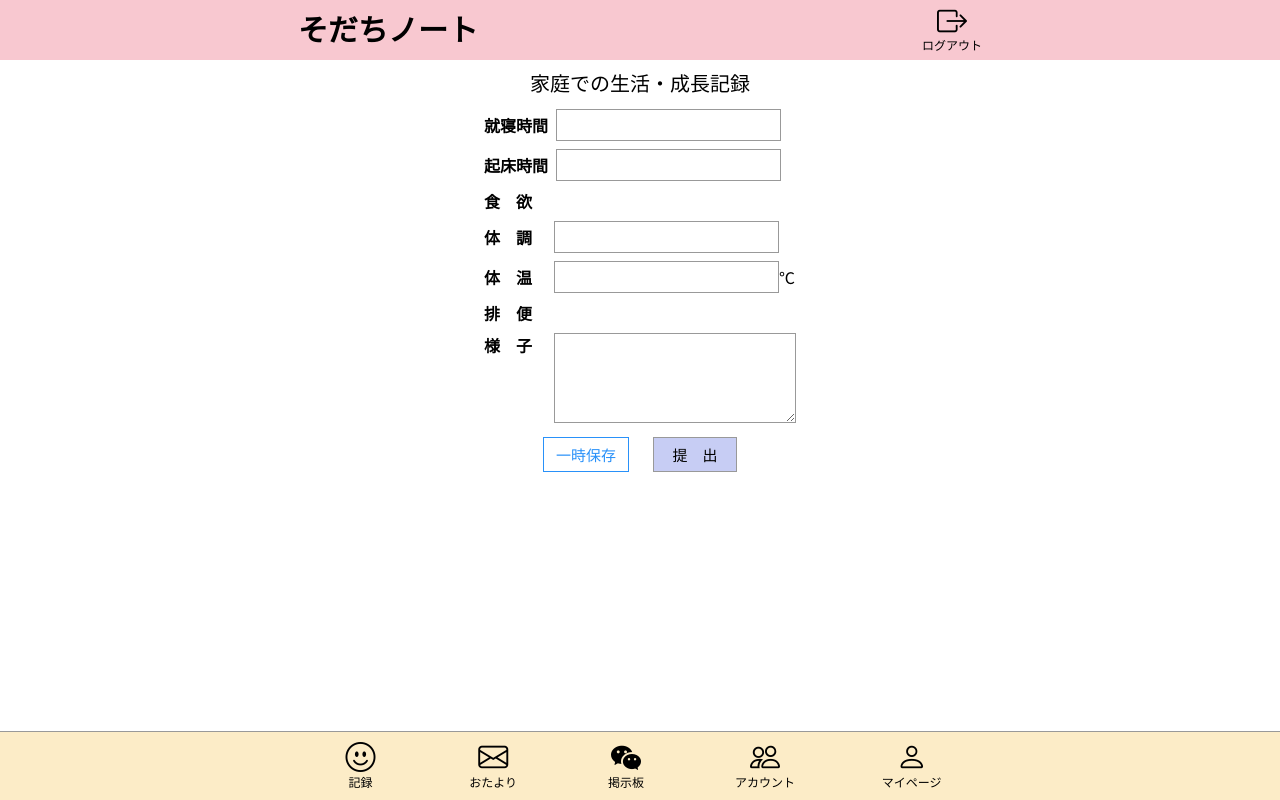
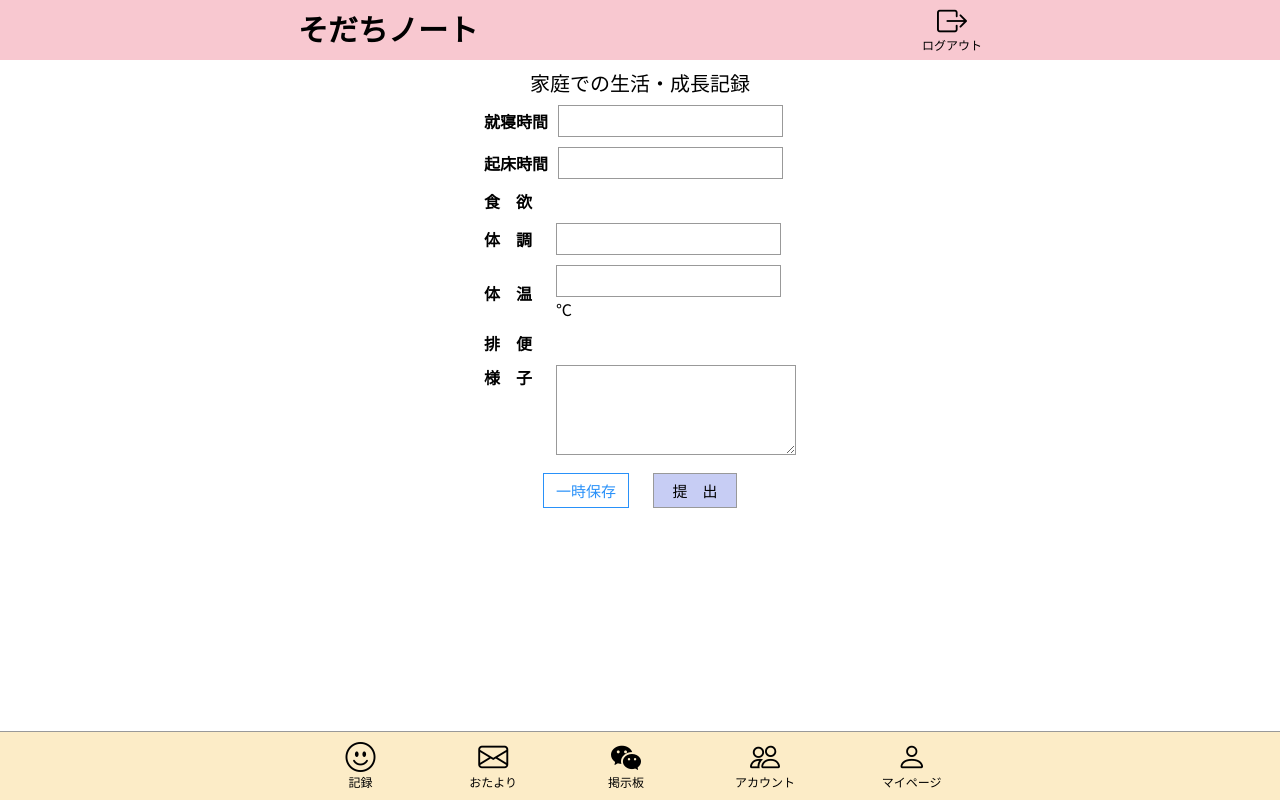
Before and after one commit to mai2130/sodachi_note, a Django app: template templates/growthlogs/home_growthlog_form.html in a window 1280 px wide. Run offline with Django 5.2, Linux system fonts and the light colour scheme; the template is opened without the code that fills it, so the values that code supplies are empty.

Commit message:
CSS修正

```diff
--- a/static/css/growthlog.css
+++ b/static/css/growthlog.css
@@ -27,14 +27,15 @@ textarea {
     --line: #999;
     --selected: #eee;
     --label-w: 62px;
-    --field-gap: 8px;
+    --field-gap: 10px;
+    --control-w: 100px;
     --form-w: 340px;
 }
 /* タイトル */
 .growthlog-subtitle {
     text-align: center;
     font-size: 20px;
-    padding: 4px 0 8px;
+    padding: 4px 0;
     max-width: var(--form-w);
     margin: 0 auto;
 }
@@ -47,11 +48,10 @@ textarea {
 
 .child-select {
     display: block;
-    margin: 0 auto 10px;
+    margin: 0 auto 16px;
     width: 100%;
     max-width: 120px;
     min-width: 120px;
-    height: 24px;
     padding: 0 6px;
     border: 1px solid var(--line);
     border-radius: 0;
@@ -78,7 +78,7 @@ textarea {
     display: flex;
     align-items: center;
     gap: var(--field-gap);
-    margin-bottom: 8px;
+    margin-bottom: 10px;
 }
 
 /* ラベル名 */
@@ -89,8 +89,6 @@ textarea {
 }
 
 .growthlog-input-inline{
-    display: flex;
-    justify-content: flex-start;
     align-items: center;
     flex: 1;
 
```
